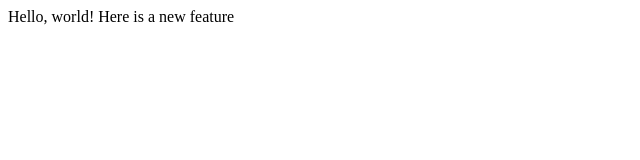
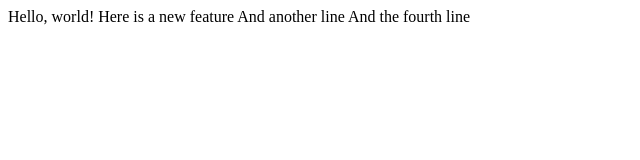
Before and after one commit to lamideoye/lecture1, a plain HTML site: page index.html in a window 1280 px wide. Shown: the whole page, without its empty margins (0-640 px from the left). Drawn offline with Linux system fonts and the light colour scheme.

Commit message:
added the fourth line

```diff
--- a/index.html
+++ b/index.html
@@ -7,5 +7,7 @@
 <body>
     Hello, world!
     Here is a new feature
+    And another line
+    And the fourth line
 </body>
 </html>
```
